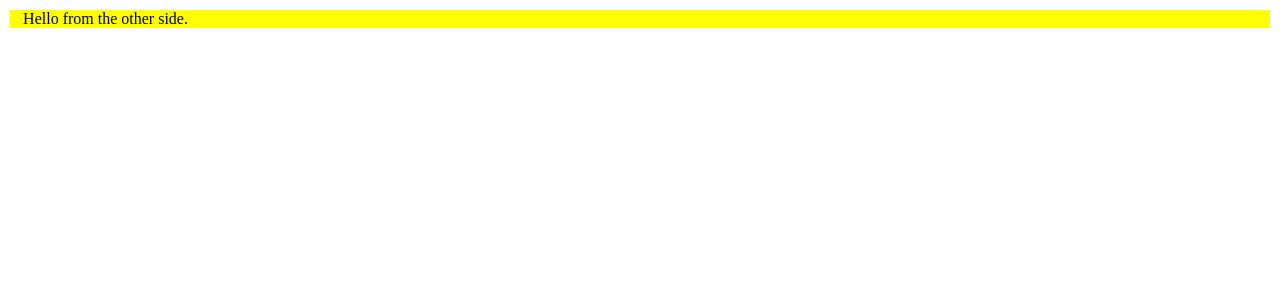
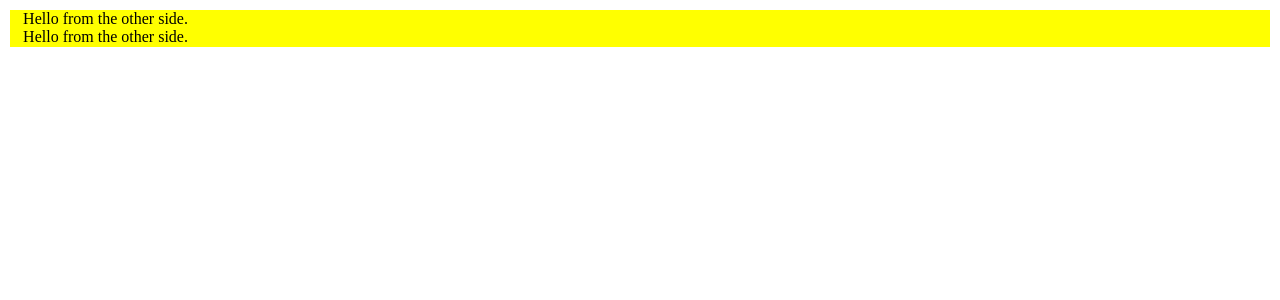
Before and after one commit to ispoljari/itunes-album-list, a React (Create React App) app: page / in a window 1280 px wide. Shown: the top 300 px of the page. Built offline with nearby package versions, Linux system fonts and the light colour scheme.

Commit message:
Add propTypes and defaultProps to Container component

```diff
--- a/package.json
+++ b/package.json
@@ -3,6 +3,7 @@
   "version": "0.1.0",
   "private": true,
   "dependencies": {
+    "prop-types": "^15.7.2",
     "react": "^16.8.5",
     "react-dom": "^16.8.5",
     "react-scripts": "2.1.8",
--- a/src/App.js
+++ b/src/App.js
@@ -18,9 +18,18 @@ class App extends Component {
               backgroundColor: 'yellow'
             }}
           >
-          <Column>
-            Hello from the other side.
-          </Column>
+            <Column>
+              Hello from the other side.
+            </Column>
+          </Row>
+          <Row
+            style={{
+              backgroundColor: 'yellow'
+            }}
+          >
+            <Column>
+              Hello from the other side.
+            </Column>
           </Row>
         </Container>
       </React.Fragment>
--- a/src/layout/Column/Column.js
+++ b/src/layout/Column/Column.js
@@ -4,11 +4,11 @@ import ColumnStyled from './Column.styled';
 
 class Column extends Component {
   render() {
-    const {children, ...style} = this.props;
+    const {children, ...styles} = this.props;
 
     return (
       <ColumnStyled
-        {...style}
+        {...styles}
       >
         {children}
       </ColumnStyled>
--- a/src/layout/Container/Container.js
+++ b/src/layout/Container/Container.js
@@ -1,14 +1,15 @@
 import React, { Component } from 'react';
+import PropTypes from 'prop-types';
 
 import StyledContainer from './Container.styled';
 
 class Container extends Component {
   render() {
-    const {children, ...style} = this.props;
+    const {children, ...styles} = this.props;
 
     return (
       <StyledContainer
-        {...style}
+        {...styles}
       >
         {children}
       </StyledContainer>
@@ -16,4 +17,16 @@ class Container extends Component {
   }
 };
 
+Container.propTypes = {
+  children: PropTypes.oneOfType([
+    PropTypes.arrayOf(PropTypes.node),
+    PropTypes.node
+  ]).isRequired,
+  styles: PropTypes.bool
+};
+
+Container.defaultProps = {
+  styles: false
+};
+
 export default Container;
--- a/src/layout/Row/Row.js
+++ b/src/layout/Row/Row.js
@@ -4,11 +4,11 @@ import RowStyled from './Row.styled';
 
 class Row extends Component {
   render() {
-    const {children, ...style} = this.props;
+    const {children, ...styles} = this.props;
 
     return (
       <RowStyled
-        {...style}
+        {...styles}
       >
         {children}
       </RowStyled>
```
